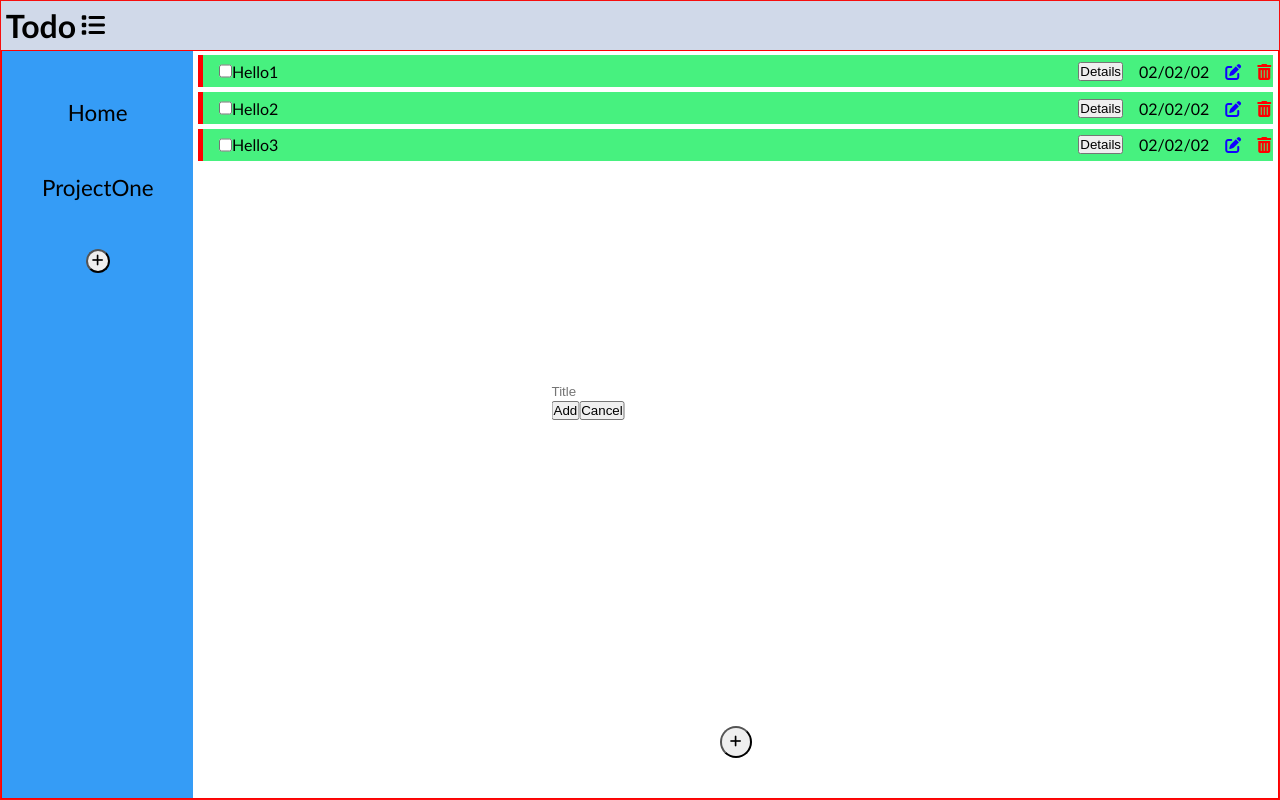
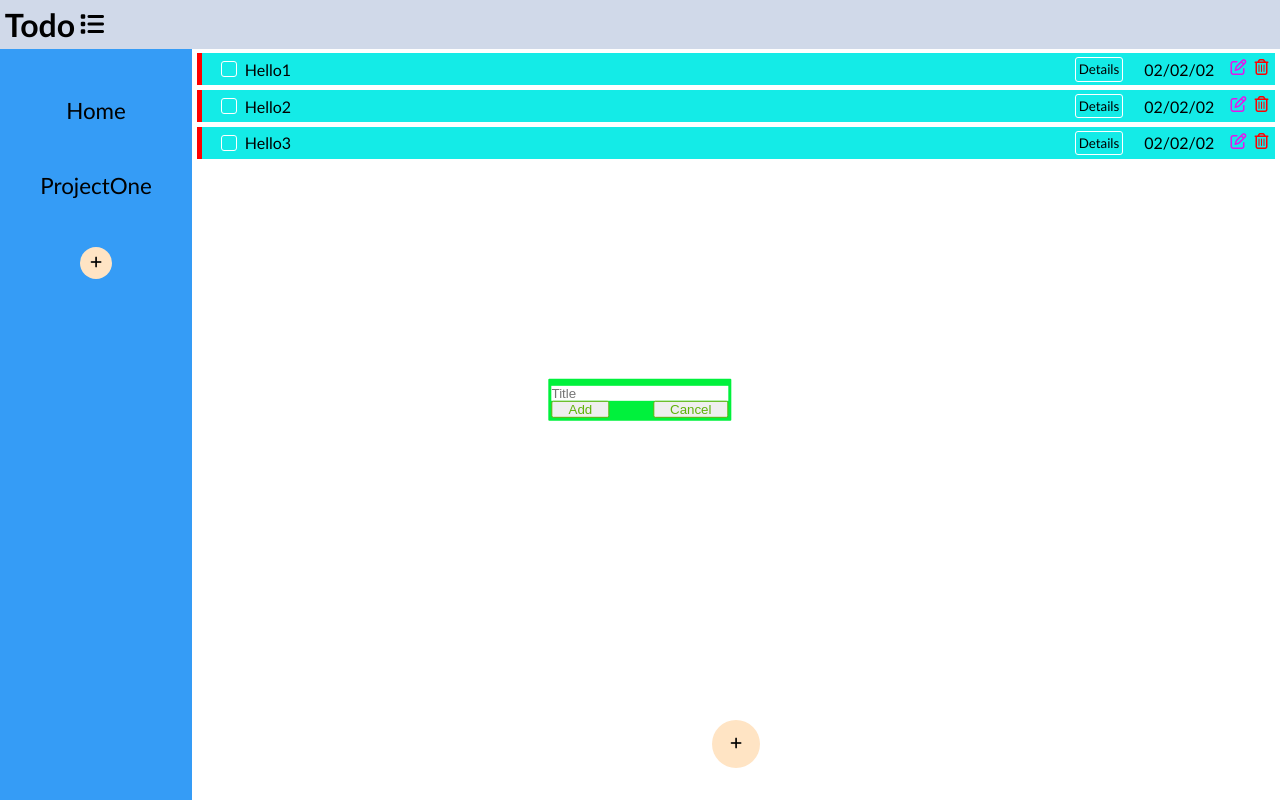
Before and after one commit to eablaev/Todo-List, a website built with webpack: page dist/index.html in a window 1280 px wide. Both pictures are taken after a click on the button 97 px from the left and 260 px from the top of the page. Built offline with nearby package versions, Linux system fonts and the light colour scheme.

Commit message:
Styled todoDiv

```diff
--- a/src/addNewProjectForm.js
+++ b/src/addNewProjectForm.js
@@ -2,7 +2,7 @@
 export default function addNewProjectForm() {
 
 
-    //const projectFormContainer = document.getElementById('projectFormContainer');
+    const projectFormContainer = document.getElementById('projectFormContainer');
     //projectFormContainer.innerHTML = '';
 
 
@@ -35,7 +35,8 @@ export default function addNewProjectForm() {
         projectForm.remove();
     });
 
-    const projectButtonContainer = document.createElement('div')
+    const projectButtonContainer = document.createElement('div');
+    projectButtonContainer.classList.add('projectButtonContainer')
     projectForm.appendChild(projectFormName);
     projectButtonContainer.appendChild(addProject);
     projectButtonContainer.appendChild(cancelProject);
--- a/src/style.css
+++ b/src/style.css
@@ -6,6 +6,12 @@
 html {
     font-family:'Gill Sans', 'Gill Sans MT', Calibri, 'Trebuchet MS', sans-serif;
 
+}
+
+:root {
+    --blue: #14EBE7;
+    --yellow :#EBE714;
+    --purple: #E714EB;
 }
 /*
 ////////////
@@ -75,7 +81,10 @@ input{
   padding: 0 1rem;
   color:  rgb(95, 179, 10);
 }
-.submit:hover{
+
+
+.submit:hover
+{
     color: white;
     background-color: rgb(95, 179, 10);
 }
@@ -96,20 +105,21 @@ todoDiv styling
 //////////////
 */
 .todoDiv {
-    background-color: rgb(71, 241, 127);
+    background-color: var(--blue);
     display: flex;
     justify-content: space-between;
     align-items: center;
-    padding: 0;
+    padding: 0.3rem;
+    padding-left: 0;
     margin:0.3rem;
     height: 2rem;
 }
 .todoDiv:hover {
     transform: scale(1.01);
-    box-shadow: 2px 2px 2px rgb(34, 56, 3);
+    box-shadow: 2px 2px 2px var(--blue);
 }
 .todoDiv.checked {
-    background-color: rgb(182, 238, 201);
+    filter: blur(1px);
     color: rgb(120, 125, 144);
     text-decoration: line-through;
 
@@ -126,10 +136,83 @@ todoDiv styling
 .todoDivCenter {
     flex:1;
 }
+
+                                                                /* todoDetails */
+    .todoDetails {
+        background-color: var(--blue);
+        border-radius: 3px;
+        border:1px solid white;
+        font-family: inherit;
+        font-weight: 300;
+        padding: 0.2rem;
+        cursor: pointer;
+
+    }
+    .todoDetails:hover {
+        background-color: var(--yellow);
+        color: var(--purple);
+    }
+
+                                                                /* checkbox styling */
+
+
 .todoCheckMark {
-    accent-color: rgb(172, 243, 172);
-   border:1px solid #00f13c;
+    appearance: none;
+    -webkit-appearance: none;
+    height: 1rem;
+    width: 1rem;
+    margin: auto 0.2rem;
+    background-color: var(--blue);
+    border-radius: 3px;
+    border: 1px solid rgb(255, 255, 255);
 }
+.todoCheckMark:checked::after{
+    font-family: "Font Awesome 5 Free";
+    font-weight: 900;
+    content: '\f00c';
+    display: inline-block;
+    color: var(--yellow);
+    font-style: normal;
+    font-variant: normal;
+    text-rendering: auto;
+    -webkit-font-smoothing: antialiased;
+}
+.todoCheckMark:hover {
+    appearance: none;
+    -webkit-appearance: none;
+    height: 1rem;
+    width: 1rem;
+    margin: auto 0.2rem;
+    background-color: var(--yellow);
+    border-radius: 3px;
+
+}
+
+.todoCheckMark:hover::after {
+    font-family: "Font Awesome 5 Free";
+    font-weight: 900;
+    content: '\f00c';
+    display: inline-block;
+    color: var(--purple);
+    font-style: normal;
+    font-variant: normal;
+    text-rendering: auto;
+    -webkit-font-smoothing: antialiased;
+
+}
+
+.todoCheckMark:hover::after:checked {
+    font-family: "Font Awesome 5 Free";
+    font-weight: 900;
+    content: '\f00c';
+    display: inline-block;
+    color: rgb(17, 0, 255);
+    font-style: normal;
+    font-variant: normal;
+    text-rendering: auto;
+    -webkit-font-smoothing: antialiased;
+}
+
 .todoPriority{
     background-color: red;
     height: 100%;
@@ -139,12 +222,16 @@ todoDiv styling
 .todoDescription,
 .dueDate {
     margin: 0;
+    margin-left: 0.3rem;
     font-size: 1rem;
-    font-weight: 400;
+    font-weight: 200;
+}
+.dueDate {
+    align-self: center;
 }
 .todoEdit {
-    height: 1rem;
-    width: 1rem;
+    height: .5rem;
+    width: .5rem;
     cursor: pointer;
 }
 .todoDelete {
@@ -154,10 +241,10 @@ todoDiv styling
 }
 .todoEdit::before {
     font-family: "Font Awesome 5 Free";
-    font-weight: 900;
+    font-weight: 300;
     content: "\f044";
     display: inline-block;
-    color: rgb(17, 0, 255);
+    color: var(--purple);
     font-style: normal;
     font-variant: normal;
     text-rendering: auto;
@@ -165,7 +252,7 @@ todoDiv styling
 }
 .todoDelete::before {
     font-family: "Font Awesome 5 Free";
-    font-weight: 900;
+    font-weight: 300;
     content: "\f2ed";
     display: inline-block;
     color: red;
@@ -181,7 +268,6 @@ contentDiv styling
                                                                         */
 .contentDiv{
     position: relative;
-    border: 1px solid rgb(246, 14, 14);
     height: 100vh;
     display: flex;
     flex-direction: column;
@@ -199,10 +285,9 @@ contentDiv styling
    grid-template-columns: 15% 1fr;
    grid-template-rows: 1fr 15%;
 
-   border: 1px solid red;
 }
 
-.footerDiv {
+.addNewTodoContainer {
     grid-column: 2/ 3;
     grid-row: 2 /3;
     display: flex;
@@ -252,6 +337,7 @@ projectsDiv styling
 .projectTitle:hover {
     transform: scale(1.1);
     font-weight: 400;
+
 }
 
 .projectFormContainer {
@@ -266,21 +352,60 @@ projectsDiv styling
     left: 50%;
     transform: translate(-50%, -50%);
 
+    background-color: #00f13c;
+    border-radius: 1px;
+}
+
+.projectForm {
+    padding: .2rem;
 }
 
 .addNewProject {
 
     margin: 1rem;
-    height: 1.5rem;
-    width: 1.5rem;
+    height: 2rem;
+    width: 2rem;
     border-radius: 100px;
     cursor: pointer;
+    border-style: hidden;
+    background-color: bisque;
 }
 .addNewProject:hover,
 .footerDiv button:hover {
     transform: scale(1.2);
     background-color: #b0e0bc;
     border-color:  #93efaa;
+}
+
+.projectButtonContainer{
+    display: flex;
+    justify-content: space-between;
+    align-items: center;
+}
+.addProject {
+    border-color: rgb(95, 179, 10);
+    box-shadow: none;
+    border-style: none;
+    border: 1px solid  rgb(95, 179, 10);
+    border-radius: 2px;
+    padding: 0 1rem;
+    color:  rgb(95, 179, 10);
+  }
+  .cancelProject {
+      border-color: rgb(95, 179, 10);
+      box-shadow: none;
+      border-style: none;
+      border: 1px solid  rgb(95, 179, 10);
+      border-radius: 2px;
+      padding: 0 1rem;
+      color:  rgb(95, 179, 10);
+    }
+
+  .addProject:hover,
+  .cancelProject:hover
+{
+    color: white;
+    background-color: rgb(95, 179, 10);
 }
 
                                                             /*
@@ -324,7 +449,9 @@ Footer styling
 .footerDiv button {
 
     margin: 1rem;
-    height: 2rem;
-    width: 2rem;
+    height: 3rem;
+    width: 3rem;
     border-radius: 100px;
+    border-style: hidden;
+    background-color: bisque;
 }
```
Also changed, not shown: dist/index.bundle.js. Lines whose indentation alone changed are shown as unchanged.
